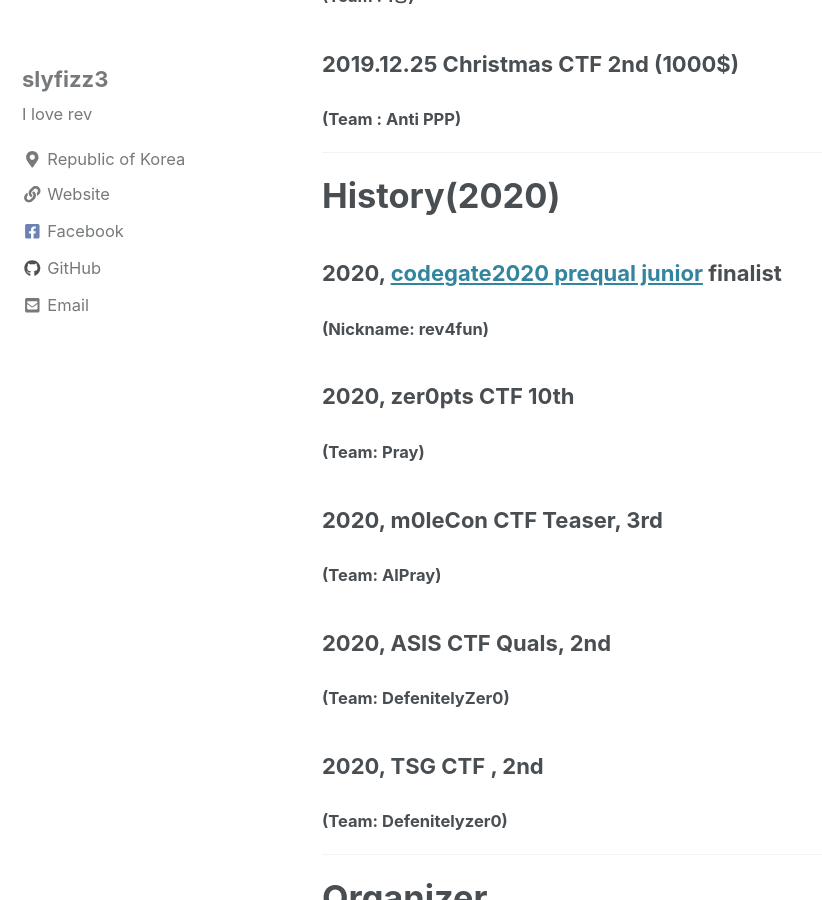
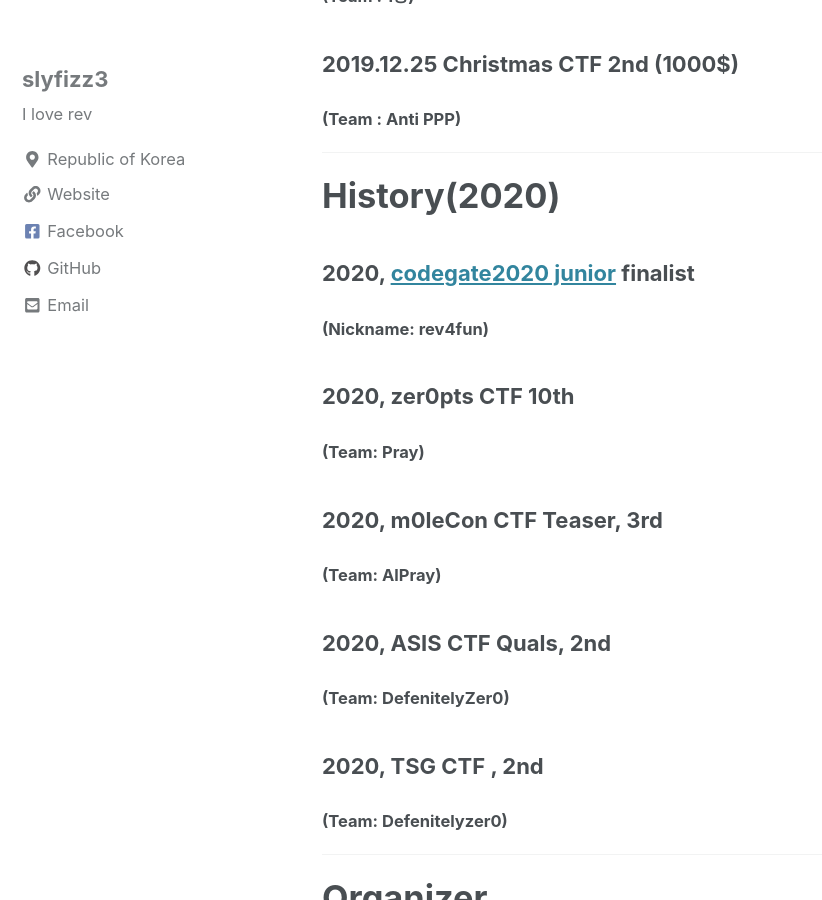
Before and after one commit to slyfizz3/slyfizz3.github.io, a Jekyll site: the page built from _pages/about.md, in a window 1280 px wide and 900 px high, scrolled down 1607 px. Shown: the whole window, without its empty margins (0-822 px from the left). Built offline with Jekyll 4.4.1, drawn with Linux system fonts in a browser that asks for light colours; cached includes are drawn as plain includes; nearby versions of some CDN libraries.

Commit message:
Update about.md

```diff
--- a/_pages/about.md
+++ b/_pages/about.md
@@ -50,7 +50,7 @@ Nickname:slyfizz,rev4fun
 ---
 # History(2020)
 
-### 2020, [codegate2020 prequal junior](http://codegate.org/) finalist
+### 2020, [codegate2020 junior](http://codegate.org/) finalist
 #### (Nickname: rev4fun)
 ### 2020, zer0pts CTF 10th
 #### (Team: Pray)
```
